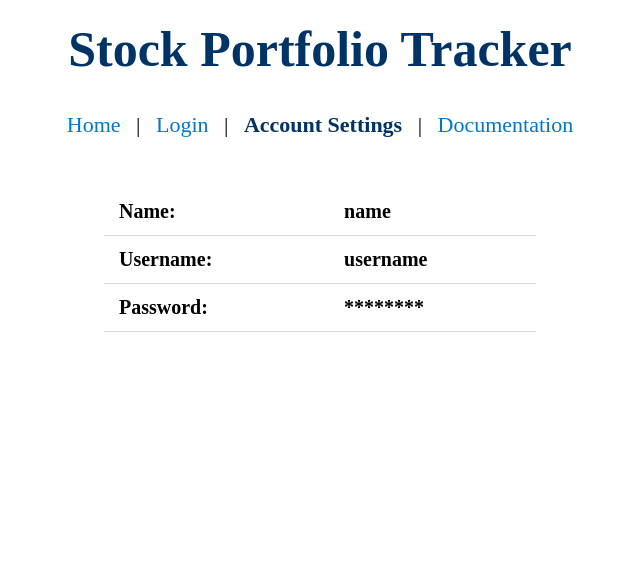
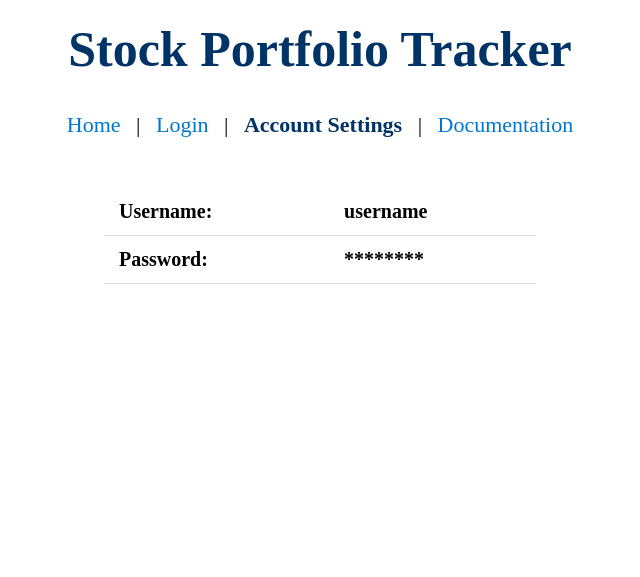
Before and after one commit to shammip/Stock-Portfolio-Tracker, a Flask app: page /settings in a window 1280 px wide. Shown: the top 577 px of the page, without its empty margins (320-960 px from the left). Run offline with Flask 3, Linux system fonts and the light colour scheme.

Commit message:
removed Name

```diff
--- a/templates/settings.html
+++ b/templates/settings.html
@@ -28,10 +28,6 @@
         <div class="rectangle large">
             <table class="user-info-table">
                 <tr>
-                    <td><strong>Name: </strong></td>
-                    <td>name</td>
-                </tr>
-                <tr>
                     <td><strong>Username: </strong></td>
                     <td>username</td>
                 </tr>
```
